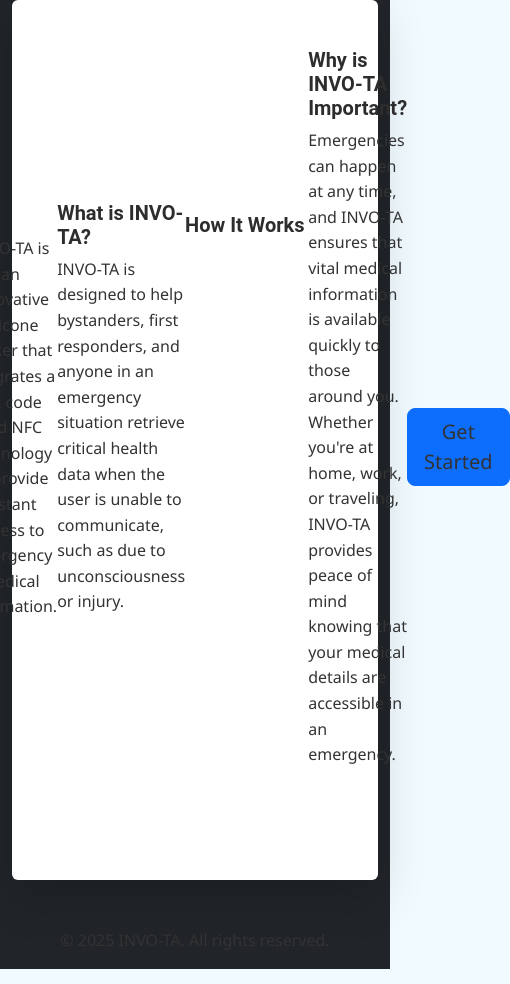
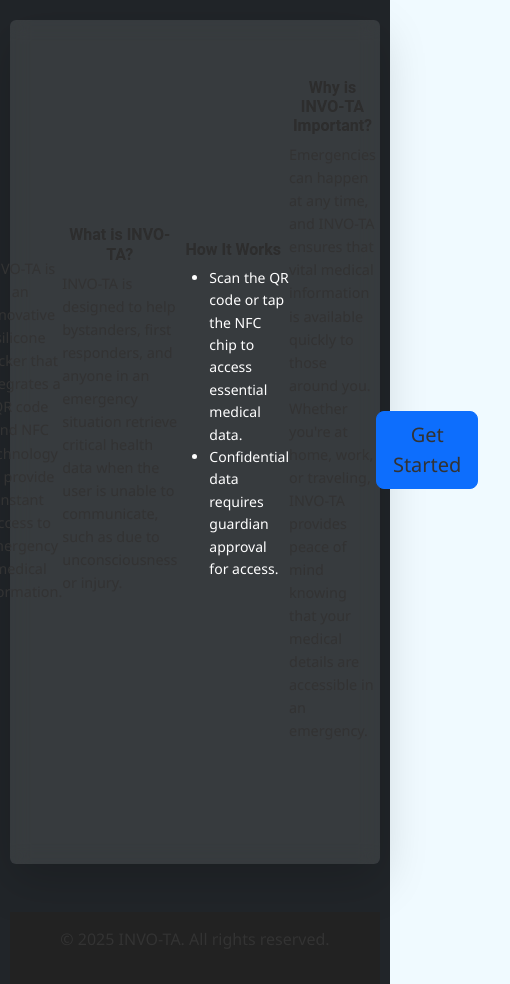
Before and after one commit to BRAYNKANTH/invota-frontend, a React (Create React App) app in the folder frontend/: page /#/ in a window 390 px wide. Shown: the whole page, 510 px wide, since content can reach past the window. Built offline with nearby package versions, Linux system fonts and the light colour scheme.

Commit message:
made changes to hash

```diff
--- a/frontend/src/index.css
+++ b/frontend/src/index.css
@@ -53,9 +53,9 @@
   background-color: #ffffff; /* White background for content */
   box-shadow: 0 4px 12px rgba(0, 0, 0, 0.1); /* Soft shadow around the container */
   border-radius: 8px; /* Rounded corners */
+  margin-top: 30px; /* Space from top */
 }
 
-/* Light Blue Background for Specific Sections */
 .bg-light-blue {
   background-color: #e0f7fa; /* Light Blue Background */
   padding: 20px;
@@ -63,10 +63,23 @@
   box-shadow: 0 4px 10px rgba(0, 0, 0, 0.1); /* Soft shadow for depth */
 }
 
+/* Links Styles */
+a {
+  color: #007bff;
+  text-decoration: none;
+  transition: color 0.3s ease;
+}
+
+a:hover {
+  color: #0056b3;
+  text-decoration: underline;
+}
+
 /* Responsive Design */
 @media (max-width: 768px) {
   .container {
     padding: 20px;
+    margin-top: 20px; /* Reduce margin on smaller screens */
   }
 
   h1, h2, h3, h4 {
@@ -75,5 +88,30 @@
 
   button {
     padding: 10px 20px; /* Smaller buttons on mobile */
+    font-size: 0.9rem; /* Adjust button text size */
+  }
+
+  .bg-light-blue {
+    padding: 15px; /* Adjust padding for smaller screens */
   }
 }
+
+/* Additional responsiveness for mobile screens */
+@media (max-width: 480px) {
+  body {
+    font-size: 14px; /* Adjust font size for very small screens */
+  }
+
+  h1, h2, h3, h4 {
+    font-size: 1rem; /* Further reduce font size for headers */
+  }
+
+  .container {
+    padding: 15px; /* More compact padding for mobile */
+  }
+
+  button {
+    padding: 10px 15px; /* Further reduce button size */
+    font-size: 0.8rem; /* Reduce font size for buttons */
+  }
+}
--- a/frontend/src/pages/LandingPage.css
+++ b/frontend/src/pages/LandingPage.css
@@ -1,31 +1,115 @@
-/* LandingPage.css */
-
-.landing-container {
-  background: rgba(0, 0, 255, 0.1);
-  backdrop-filter: blur(10px);
-  padding: 30px;
-  border-radius: 10px;
-  margin-top: 20px;
+/* Landing Page Main Styles */
+.container-fluid {
+  background: rgba(0, 0, 0, 0.8); /* Darken background slightly */
+  backdrop-filter: blur(5px); /* Apply slight blur */
+  min-height: 100vh;
+  display: flex;
+  justify-content: center;
+  align-items: center;
 }
 
-.landing-title {
-  color: #ffffff;
-  font-size: 2rem;
-  margin-bottom: 20px;
+/* Glass effect container */
+.container.bg-glass {
+  background: rgba(255, 255, 255, 0.1); /* Transparent white background */
+  backdrop-filter: blur(10px); /* Glass effect */
+  border-radius: 15px;
+  padding: 30px;
+  box-shadow: 0 10px 30px rgba(0, 0, 0, 0.1);
+  width: 100%;
+  max-width: 600px; /* Make sure it doesn't stretch too much on larger screens */
 }
 
-.landing-description {
+/* Title and section headers */
+h2, h4 {
+  text-align: center;
   color: #ffffff;
-  font-size: 1.2rem;
+  font-weight: bold;
 }
 
+/* Description text */
+p {
+  color: #ffffff;
+  font-size: 1.1rem;
+}
+
+/* Button Styles */
 .landing-button {
   background-color: #007bff;
-  padding: 12px 20px;
-  border-radius: 5px;
-  font-size: 1.1rem;
+  color: white;
+  padding: 15px 30px;
+  border-radius: 25px;
+  font-size: 1.2rem;
+  width: 100%;
+  max-width: 250px; /* Make the button more compact */
 }
 
 .landing-button:hover {
   background-color: #0056b3;
+  cursor: pointer;
 }
+
+/* Section Spacing */
+.mb-5 {
+  margin-bottom: 25px;
+}
+
+.text-center {
+  text-align: center;
+}
+
+/* Footer Section */
+footer {
+  background-color: #222;
+  padding: 15px 0;
+  position: relative;
+  width: 100%;
+  bottom: 0;
+}
+
+footer p {
+  color: #ffffff;
+  font-size: 1rem;
+}
+
+/* Mobile responsiveness */
+@media (max-width: 767px) {
+  .container.bg-glass {
+    padding: 20px; /* Slightly less padding for mobile */
+  }
+
+  .landing-button {
+    padding: 12px 20px;
+    font-size: 1.1rem;
+  }
+
+  h2 {
+    font-size: 1.8rem; /* Slightly smaller font size for small screens */
+  }
+
+  h4 {
+    font-size: 1.4rem;
+  }
+
+  p {
+    font-size: 1rem;
+  }
+}
+
+@media (max-width: 480px) {
+  .container-fluid {
+    padding: 0 10px;
+  }
+
+  h2 {
+    font-size: 1.5rem;
+  }
+
+  p {
+    font-size: 0.9rem;
+  }
+
+  .landing-button {
+    font-size: 1rem;
+    width: 100%; /* Full-width button on small screens */
+  }
+}
--- a/frontend/src/pages/VerifyAccessPage.jsx
+++ b/frontend/src/pages/VerifyAccessPage.jsx
@@ -15,7 +15,7 @@
     console.log('VerifyAccessPage: Current URL:', window.location.href);  // Full URL with hash
 
     // Extract token from the URL hash fragment (after the `#`)
-    const hashToken = location.hash.split('#/verify-access/')[1];  // Extract the token from the hash fragment
+    const hashToken = location.hash.split('/')[2];  // Extract the token from the hash fragment
     console.log('VerifyAccessPage: location.hash:', location.hash);  // Log the entire location.hash
     console.log('VerifyAccessPage: Extracted token from URL hash:', hashToken);  // Log token
 
@@ -30,7 +30,6 @@
       console.log('VerifyAccessPage: Sending token to the backend for verification...');
 
       try {
-        // Send the token to the backend to verify it
         const response = await axios.post(
           `https://invota-backend-production.up.railway.app/api/auth/verify-access/${hashToken}`
         );
@@ -42,11 +41,9 @@
 
         if (response.status === 200) {
           setMessage('Access granted. Redirecting...');
-          console.log('VerifyAccessPage: Access granted. Redirecting...');
-          // Redirect to sensitive details page or show the data
           setTimeout(() => {
             console.log('VerifyAccessPage: Redirecting to /view-sensitive-details');
-            navigate('/view-sensitive-details');  // Use navigate() instead of history.push()
+            navigate('/view-sensitive-details');
           }, 2000);
         } else {
           console.log('VerifyAccessPage: Unexpected response status:', response.status);
@@ -61,8 +58,8 @@
     };
 
     console.log('VerifyAccessPage: Token received, calling verifyToken...');
-    verifyToken();  // Call the verifyToken function on mount
-  }, [location.hash, navigate]);  // Re-run the effect if the hash changes
+    verifyToken();
+  }, [location.hash, navigate]);
 
   return (
     <div>
```
